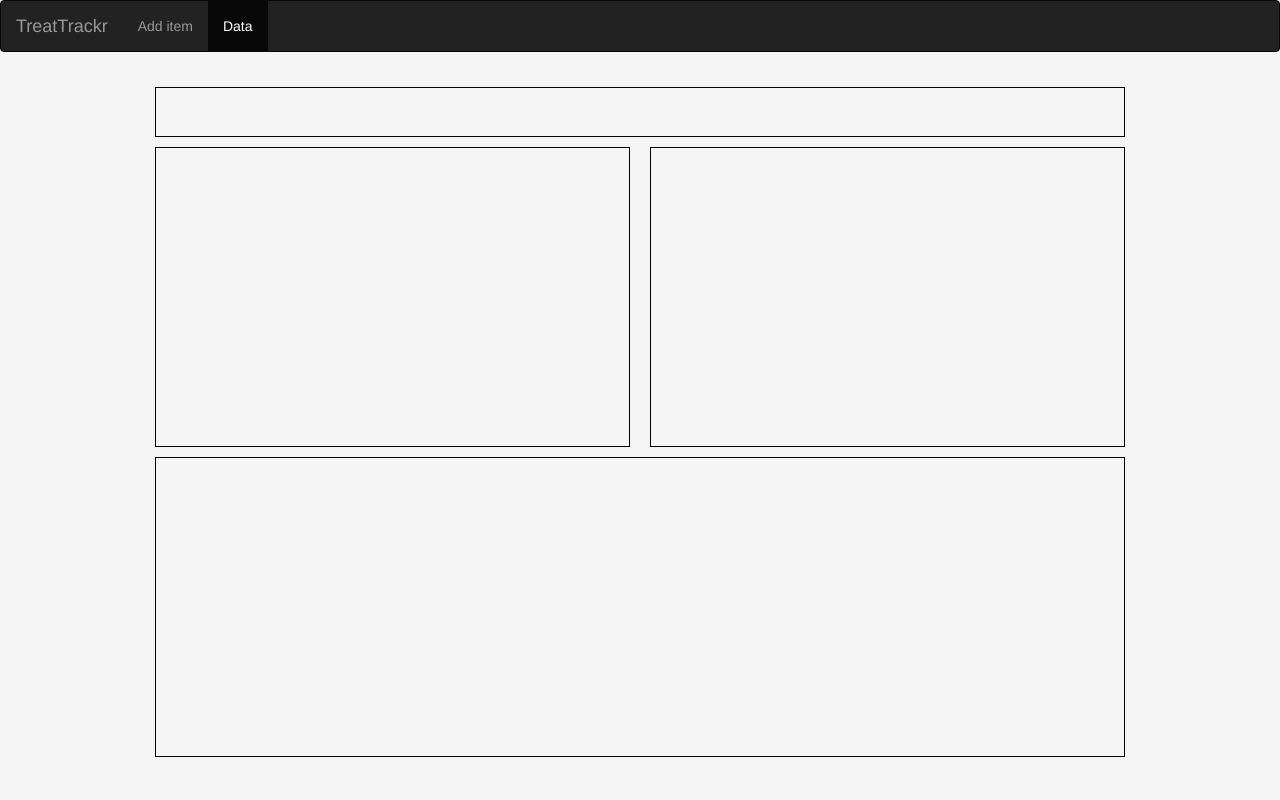
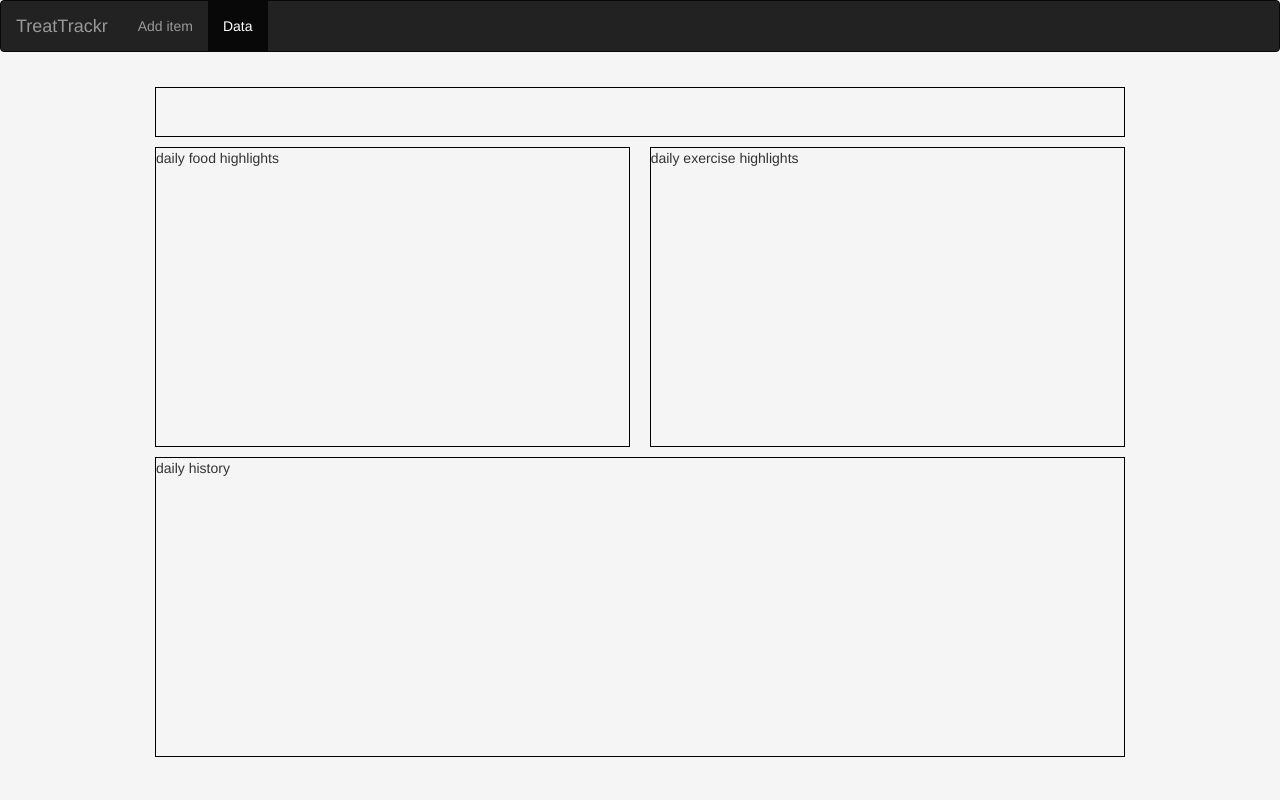
Before and after one commit to louissobel/treattrackr, a Flask app: page /data in a window 1280 px wide. Run offline with Flask 2, Linux system fonts and the light colour scheme; some libraries are stand-ins or nearby versions.

Commit message:
hooked up views to the html

```diff
--- a/app/static/js/views/data_date_range_picker.js
+++ b/app/static/js/views/data_date_range_picker.js
@@ -5,7 +5,11 @@ View the the Data Range Picker
 
 var DataDateRangePicker = Backbone.View.extend({
 
-  el: null // TODO which el?
+  el: '.data-datepicker' // TODO which el?
+
+, events: {
+    "click": "handleClick"
+  }
 
 , initialize: function () {
     // TODO:
@@ -13,4 +17,8 @@ var DataDateRangePicker = Backbone.View.extend({
     // our this.model (a DataDateRange object)
     // as needed
   }
+
+, handleClick: function () {
+    this.model.set("start", new Date());
+  }
 });
--- a/app/static/js/views/data_graphs_container.js
+++ b/app/static/js/views/data_graphs_container.js
@@ -4,7 +4,7 @@ View to hold the other data views
 
 var DataGraphsContainer = Backbone.View.extend({
 
-  el: null // TODO which el?
+  el: '.data-holder'
 
 , initialize: function (options) {
     options = options || {};
@@ -15,6 +15,32 @@ var DataGraphsContainer = Backbone.View.extend({
       throw new Error("No DataDateRange provided to DataView");
     };
     // TODO:
-    //  - create the three subviews
+    this.graphs = [
+      new HighlightsGraph({
+        el: this.$el.find('.data-food-highlights')
+      , model: this.model
+      , dataDateRange: this.dataDateRange
+      , type: 'food'
+      })
+    , new HighlightsGraph({
+        el: this.$el.find('.data-exercise-highlights')
+      , model: this.model
+      , dataDateRange: this.dataDateRange
+      , type: 'exercise'
+      })
+    , new HistoryGraph({
+        el: this.$el.find('.data-history')
+      , model: this.model
+      , dataDateRange: this.dataDateRange
+      })
+    ]
+
+    this.listenTo(this.dataDateRange, "change", this.render);
+  }
+
+, render: function () {
+    _.each(this.graphs, function (g) {
+      g.render();
+    })
   }
 });
--- a/app/static/js/views/data_view.js
+++ b/app/static/js/views/data_view.js
@@ -4,9 +4,7 @@ Base View for the Data Page
 
 var DataView = Backbone.View.extend({
 
-  el: null // TODO which el?
-
-, initialize: function () {
+  initialize: function () {
 
     // TODO:
     // get the global history object?
--- /dev/null
+++ b/app/static/js/views/highlights_graph.js
@@ -0,0 +1,17 @@
+/*
+Highlights Graph
+*/
+
+var HighlightsGraph = Backbone.View.extend({
+
+  initialize: function (options) {
+    this.dataDateRange = options.dataDateRange;
+    this.type = options.type;
+    this.render();
+  }
+
+, render: function () {
+    this.$el.html(this.dataDateRange.get("mode") + " " + this.type + " highlights");
+  }
+
+});
--- /dev/null
+++ b/app/static/js/views/history_graph.js
@@ -0,0 +1,16 @@
+/*
+History Graph
+*/
+
+var HistoryGraph = Backbone.View.extend({
+
+  initialize: function (options) {
+    this.dataDateRange = options.dataDateRange;
+    this.render();
+  }
+
+, render: function () {
+    this.$el.html(this.dataDateRange.get("mode") + " history");
+  }
+
+});
--- a/app/templates/base.html
+++ b/app/templates/base.html
@@ -22,6 +22,8 @@
   <script type="text/javascript" src="/static/js/views/item_adder.js"></script>
   <script type="text/javascript" src="/static/js/views/add_food_view.js"></script>
 
+  <script type="text/javascript" src="/static/js/views/history_graph.js"></script>
+  <script type="text/javascript" src="/static/js/views/highlights_graph.js"></script>
   <script type="text/javascript" src="/static/js/views/data_graphs_container.js"></script>
   <script type="text/javascript" src="/static/js/views/data_date_range_picker.js"></script>
   <script type="text/javascript" src="/static/js/views/data_view.js"></script>
```
